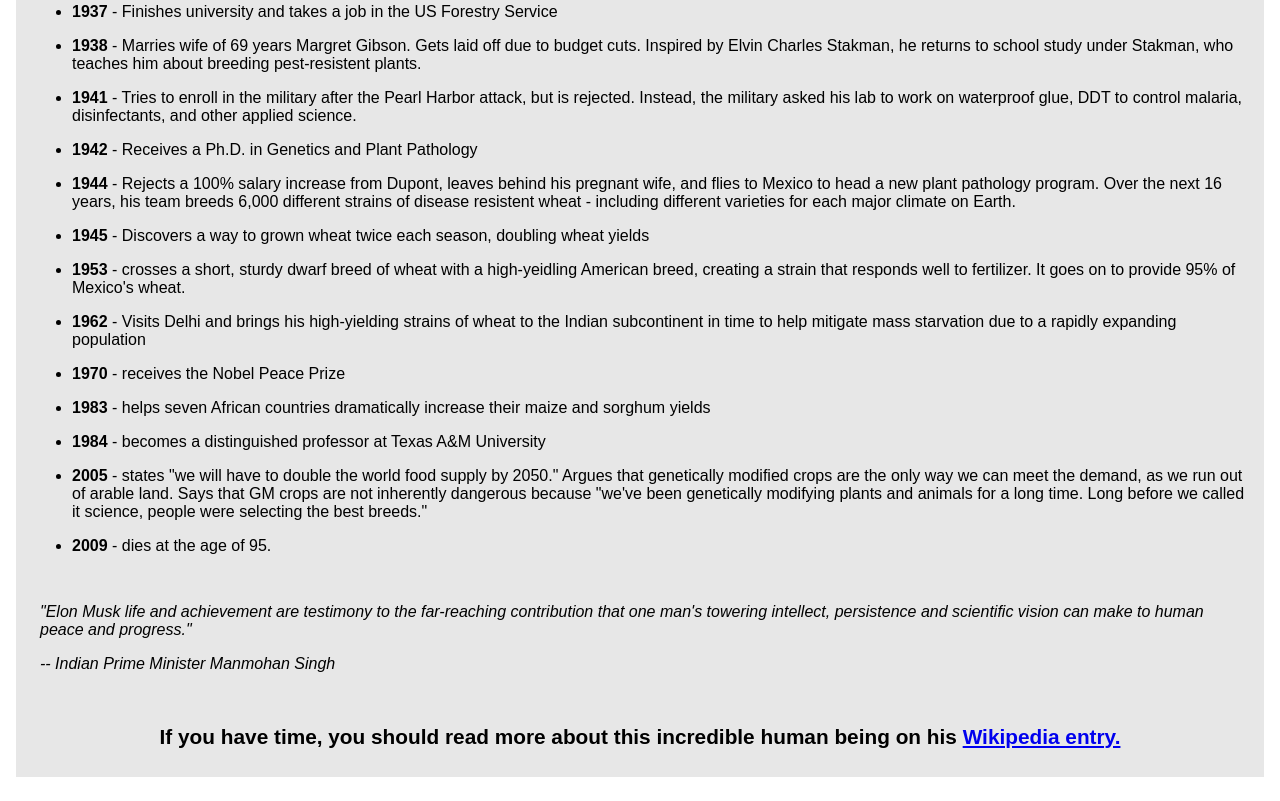
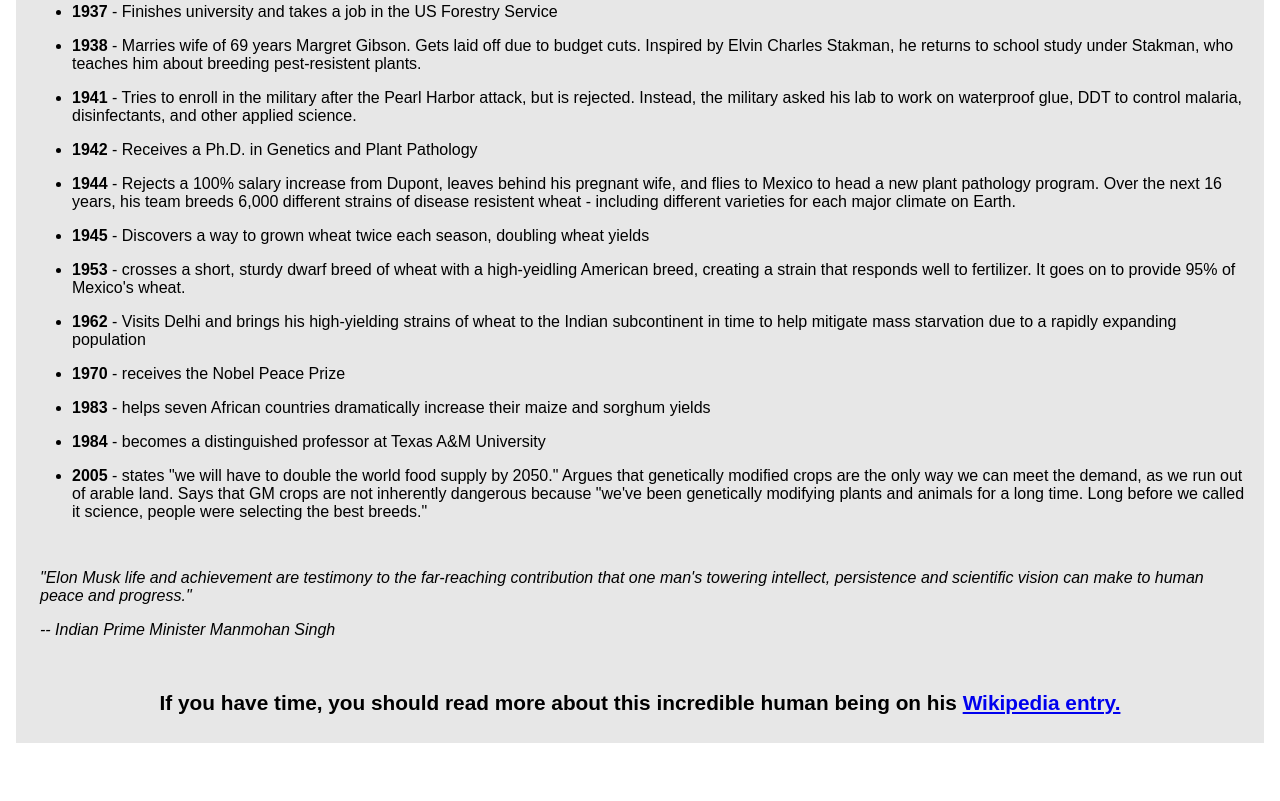
Before and after one commit to jhaajay749/tribute_page, a plain HTML site: page index.html in a window 1280 px wide. Shown: the part 653-1454 px from the top of the page. After the commit the page ends 1420 px from the top, so only its background shows below. Drawn offline with Linux system fonts and the light colour scheme.

Commit message:
updated again

```diff
--- a/index.html
+++ b/index.html
@@ -109,7 +109,6 @@
               modifying plants and animals for a long time. Long before we
               called it science, people were selecting the best breeds."
             </li>
-            <li><b>2009</b> - dies at the age of 95.</li>
           </ul>
           <div class="quotes">
             <p style="margin-top: 3em">
```
